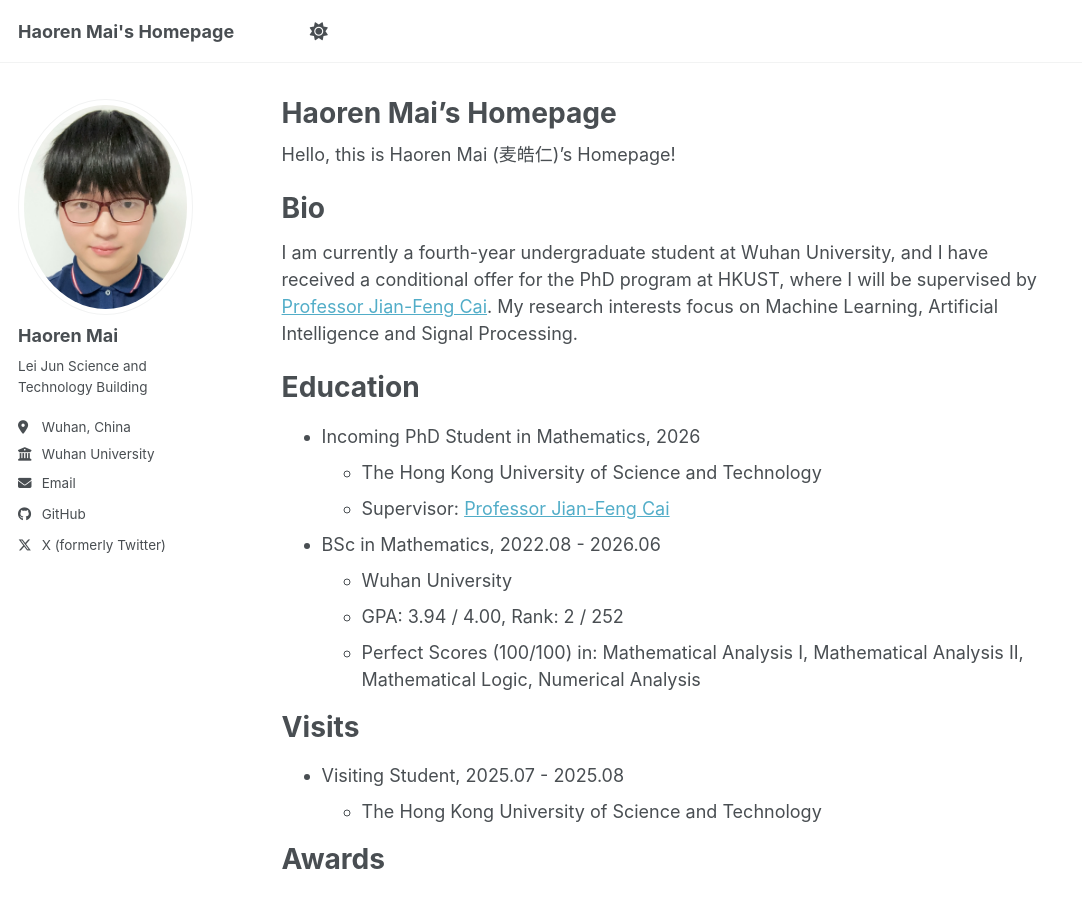
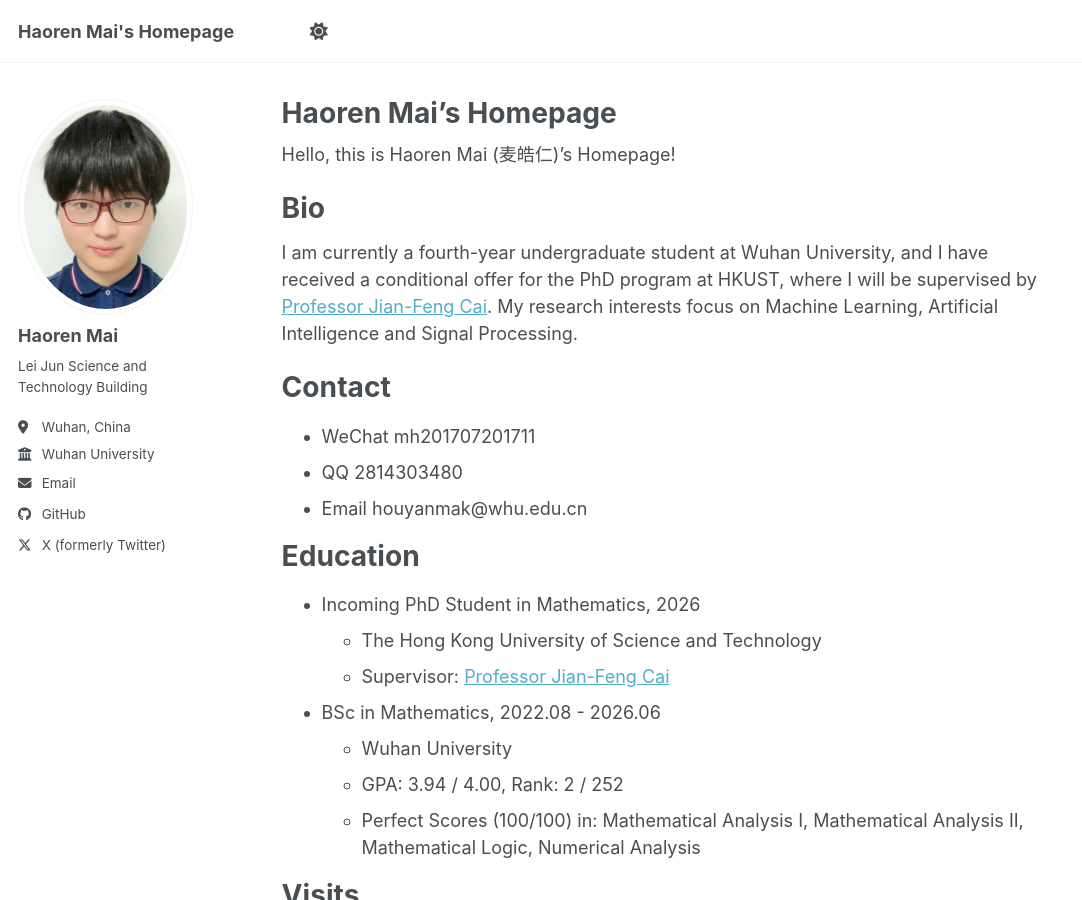
Before and after one commit to haorenmai/haorenmai, a Jekyll site: the page built from _pages/about.md, in a window 1280 px wide and 900 px high. Shown: the whole window, without its empty margins (0-1082 px from the left). Built offline with Jekyll 4.4.1, drawn with Linux system fonts in a browser that asks for light colours; a script bundle is joined from its source files by our own code; library files that are not in the unit come from our copies.

Commit message:
about.md

```diff
--- a/_pages/about.md
+++ b/_pages/about.md
@@ -14,6 +14,12 @@
 Bio
 ======
 I am currently a fourth-year undergraduate student at Wuhan University, and I have received a conditional offer for the PhD program at HKUST, where I will be supervised by [Professor Jian-Feng Cai](https://www.math.hkust.edu.hk/~jfcai/). My research interests focus on Machine Learning, Artificial Intelligence and Signal Processing.
+
+Contact
+======
+* WeChat mh201707201711
+* QQ 2814303480
+* Email houyanmak@whu.edu.cn
 
 Education
 ======
```
